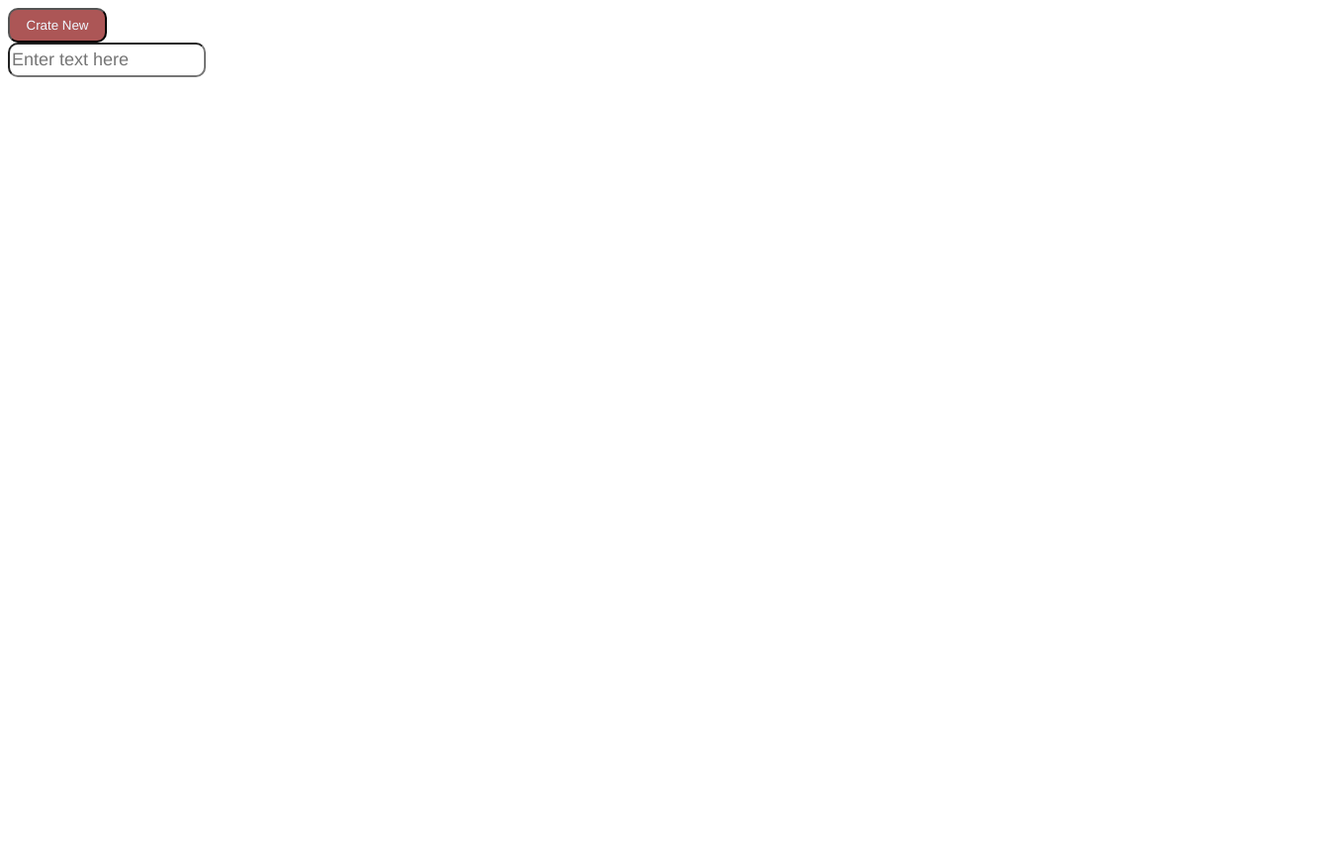
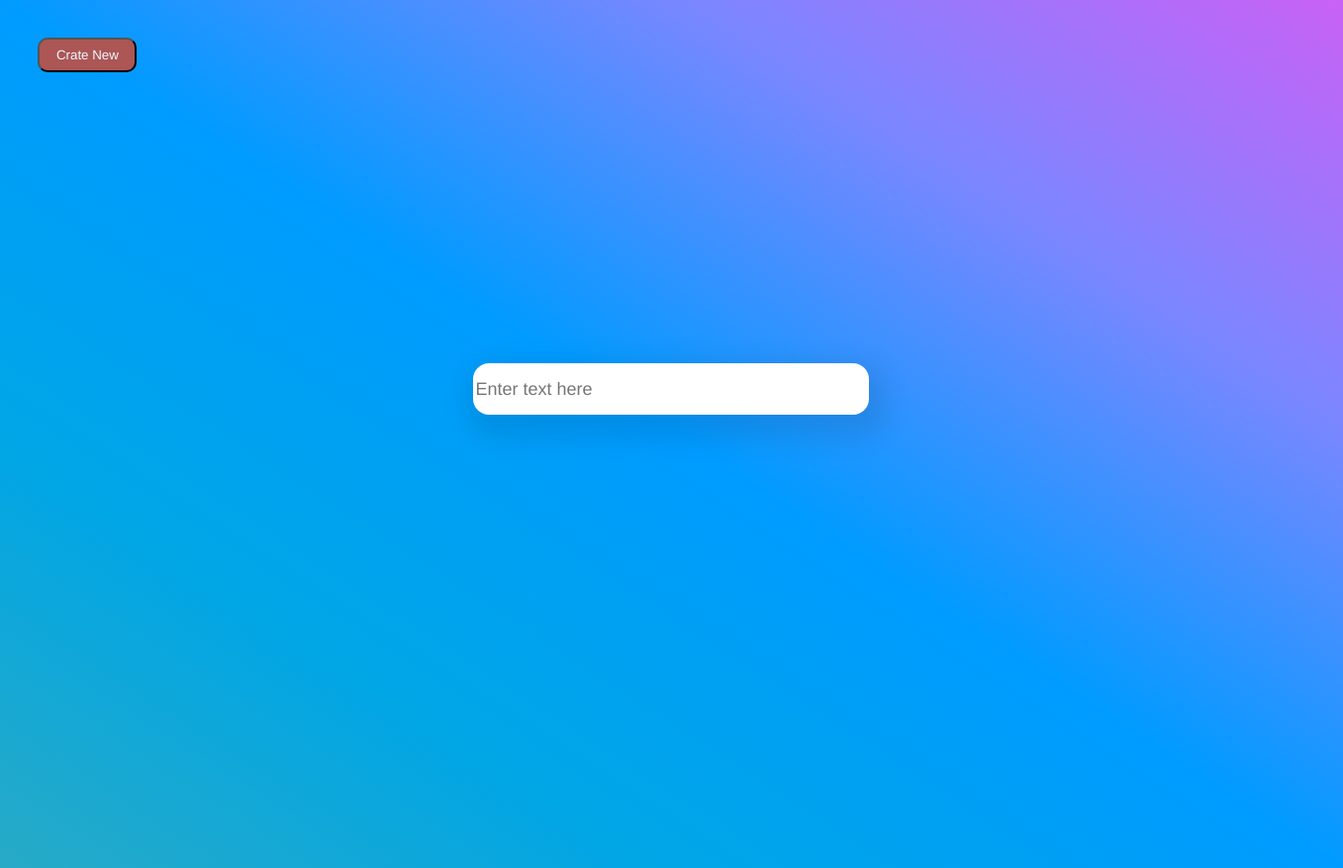
Before and after one commit to mk0104/To-do-App-Pure-js, a website built with Vite: page index.html in a window 1280 px wide. Both pictures are taken after a click on the button "Crate New". Shown: the whole page at 99% size, 1357 px wide, since content can reach past the window. Before the commit the page ends 800 px from the top, so only its background shows below. Built offline with nearby package versions, Linux system fonts and the light colour scheme.

Commit message:
Second Commit

```diff
--- a/index.html
+++ b/index.html
@@ -7,9 +7,8 @@
     <title>Vite App</title>
   </head>
   <body>
-    <button id="btn">Crate New</button>
+    <button id="btn" class="btn">Crate New</button>
     <div class="container">
-
     </div>
     <script type="module" src="/main.js"></script>
   </body>
--- a/main.js
+++ b/main.js
@@ -1,20 +1,30 @@
 import './style.css'
 
-const button = document.querySelector("#btn")
-const divContainer = document.querySelector('.container');
+const button = document.querySelector("#btn");
+// function onClick to create a input with attribute text.
+function onClick() {
+  // creating div wrapper.
+  let divWrapper = document.createElement("div");
+  // creating div element for html.
+  let inputDiv = document.createElement("div");
+  // creating input element for html.
+  let newInput = document.createElement("input");
+  // setting attributes for input and place holder to display where to enter text.
+  newInput.setAttribute("type", "text");
+  newInput.setAttribute("placeholder", "Enter text here");
+  // giving class name to input element to be able to customize in css
+  newInput.classList.add("inp");
+  // adding class to the wrapper/
+  divWrapper.classList.add("dWrapper");
+  // giving class name for input container.
+  inputDiv.classList.add("inputContainer");
+  // adding inputDiv to div wrapper.
+  divWrapper.appendChild(inputDiv);
 
-
-
-function onClick() {
-
-    let newInput = document.createElement("input");
-    newInput.setAttribute('type','text');
-    newInput.setAttribute('placeholder','Enter text here');
-    newInput.classList.add('inp');
-    divContainer.appendChild(newInput);
-
-
-
+  // adding input to div and html.
+  inputDiv.appendChild(newInput);
+  //adding all elements to html
+  document.body.appendChild(divWrapper);
 }
 
 button.addEventListener("click", onClick);
--- a/style.css
+++ b/style.css
@@ -1,9 +1,23 @@
 
 *{
-    box-sizing: border-box;
+    margin: 0%;
+
+}
+html{
+   max-width:100vw ;
+    max-height: 100vh;
+    min-width:100vw ;
+    min-height: 100vh;
+
+    background-image: linear-gradient(to left bottom, #c962f6, #7887ff, #009bff, #00a6e6, #27aac6);
+    position: absolute;
+    padding: 3%;
+    overflow: hidden;
+
+
 }
 
-#btn {
+.btn {
     color: aliceblue;
     background-color: rgb(172, 86, 86);
     border-radius: 10px;
@@ -17,16 +31,46 @@
     background-color: rgb(255, 149, 142);
 
 
+
 }
 
 .inp{
-
-    width: 200px;
-    height: 35px;
-    border-radius: 10px;
+    color: black;
+    min-width: 380px;
+    min-height: 50px;
     font-size: large;
     font-family:'Franklin Gothic Medium', 'Arial Narrow', Arial, sans-serif;
+    border: none;
+
+    border-radius: 5%;
+    background-color: transparent;
+    outline: none;
+
 
 }
 
-.container
+
+
+.inputContainer{
+    background-color: white;
+    min-width: 400px;
+    min-height: 50px;
+    box-shadow: 6px 12px 28px 11px rgba(0, 0, 0, 0.096);
+    border-radius: 1rem;
+
+}
+
+.inputContainer:hover{
+    box-shadow: 6px 12px 28px 11px rgba(0, 0, 0, 0.151);
+}
+
+.dWrapper{
+    width:100vw ;
+    height:80vh ;
+    display: flex;
+    justify-content: center;
+    align-items: center;
+
+
+
+}
```
